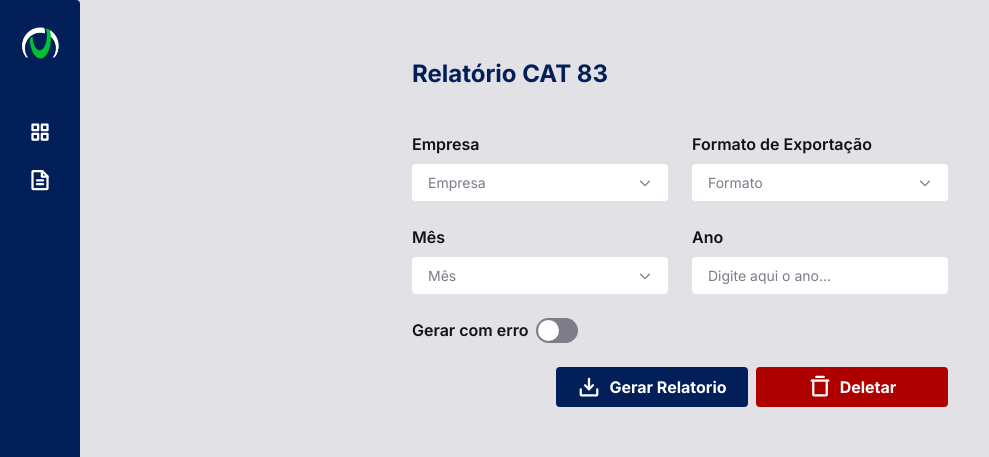
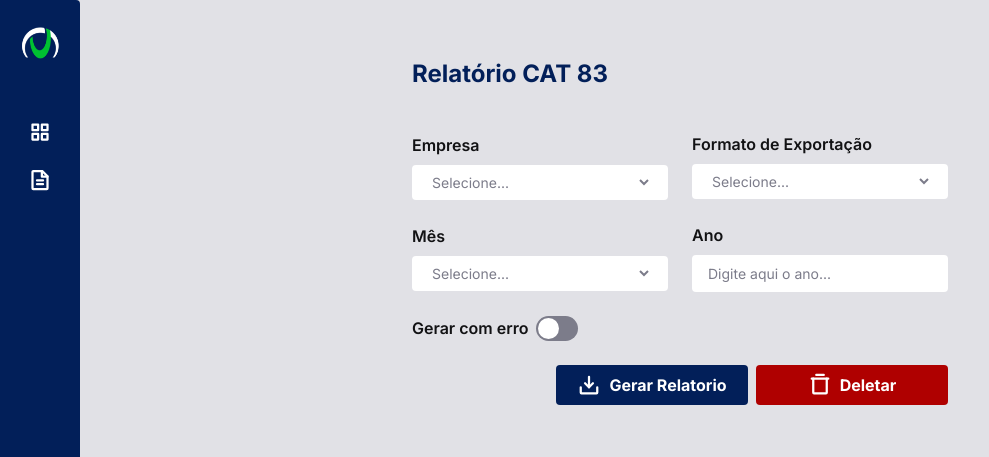
Before and after one commit to mboareto97/Cat83.React.App, a React (Vite) app: page /Relatorio in a window 1280 px wide. Shown: the top 457 px of the page, without its empty margins (0-989 px from the left). Built offline with nearby package versions, Linux system fonts and the light colour scheme.

Commit message:
Requisição axios: cors error

```diff
--- a/src/components/SelectInput.tsx
+++ b/src/components/SelectInput.tsx
@@ -1,72 +1,80 @@
 import * as SelectPrimitive from '@radix-ui/react-select';
 import clsx from 'clsx';
-import { CaretDown, CaretUp, Check } from 'phosphor-react';
+import { CaretDown, CaretUp, Check, Placeholder } from 'phosphor-react';
+import { ReactNode, SelectHTMLAttributes } from 'react';
 
 export interface SelectInputRootProps {
-    Data: Array<{Value:string, Text:string}>;
-    Placeholder?: string;
+    children: ReactNode;
 }
 
-export function SelectInput(props: SelectInputRootProps){
-    const placeholder = props.Placeholder ? props.Placeholder : 'Selecione...'
-
+function SelectInputRoot(props: SelectInputRootProps){
     return(
-        <div className='flex items-center w-64 gap-3'>
-            <SelectPrimitive.Root >
-                <SelectPrimitive.Trigger className=
+        <div className=
         {
             clsx
             (
-                        'inline-flex items-center justify-between w-full',
-                        'py-2 px-4 rounded gap-2 bg-white outline-none',
-                        'text-xs text-gray-300',
-                        'transition duration-500 ring-blue-700',
-                        'focus-within:ring-2 focus-within:text-blue-700',
+                'flex items-center w-64',
+                'py-2 px-4 gap-3 rounded bg-white',
+                'cursor-pointer transition duration-500',
+                'focus-within:ring-2 ring-blue-700',
                 'hover:shadow-square',
             )
         }>
-                    <SelectPrimitive.Value placeholder={placeholder} />
-                    <SelectPrimitive.Icon className=
-                    {
+            {props.children}
+        </div>
+    )
+}
+
+export interface SelectInputViewProps extends SelectHTMLAttributes<HTMLSelectElement>{
+    children: ReactNode;
+    campo: string;
+    eventChange: any;
+}
+
+function SelectInputView(props: SelectInputViewProps){
+    return(
+        <div className='flex items-center w-64 gap-3'>
+            <select onChange={event => props.eventChange(props.campo, event)} className={
                 clsx
                 (
-                            'flex items-center justify-center',
-                            'cursor-default text-gray-300'
+                    'flex-1',
+                    'outline-none bg-transparent cursor-pointer',
+                    'text-gray-300 text-xs',
+                    'focus:text-blue-700',
+                    'after:border-transparent'
                 )
             }>
-                        <CaretDown weight='bold'/>
-                    </SelectPrimitive.Icon>
-                </SelectPrimitive.Trigger>
-
-                <SelectPrimitive.Content className='w-full rounded overflow-hidden bg-white'>
-                    <SelectPrimitive.ScrollUpButton className='flex items-center justify-center cursor-default'>
-                        <SelectPrimitive.Icon>
-                            <CaretUp />
-                        </SelectPrimitive.Icon>
-                    </SelectPrimitive.ScrollUpButton>
-                    <SelectPrimitive.Viewport className='p-1 transition duration-500'>
-                        {props.Data.map((option, index) => (
-                            <SelectPrimitive.Item key={index} className=
-                            {
-                                clsx
-                                (
-                                    'relative flex items-center',
-                                    'py-2 px-2 gap-1 rounded',
-                                    'outline-none select-none text-xs text-blue-700',
-                                    'transition duration-300',
-                                    'hover:bg-blue-700 hover:text-white',
-                                )
-                            } value={option.Value}>
-                                <SelectPrimitive.ItemText>{option.Text}</SelectPrimitive.ItemText>
-                                <SelectPrimitive.ItemIndicator className='flex items-center justify-center w-6'>
-                                    <Check />
-                                </SelectPrimitive.ItemIndicator>
-                            </SelectPrimitive.Item>
-                        ))}
-                    </SelectPrimitive.Viewport>
-                </SelectPrimitive.Content>
-            </SelectPrimitive.Root>
+                {props.children}
+            </select>
         </div>
 
     )
 }
+
+export interface SelectInputItem{
+    default?: string;
+    dado: Array<{Value:number, Text:string}>;
+}
+
+function SelectInputItem(props: SelectInputItem) {
+    const itemDefault = props.default ? props.default : 'Selecione...'
+    return(
+        <>
+            <option>{itemDefault}</option>
+            {
+                props.dado.map
+                (
+                    (option, index) => (
+                        <option key={index} value={option.Value}>{option.Text}</option>
+                    )
+                )
+            }
+        </>
+    )
+}
+
+export const SelectInput = {
+    Root: SelectInputRoot,
+    View: SelectInputView,
+    Item: SelectInputItem,
+}
--- a/src/helpers/AxiosHelper.tsx
+++ b/src/helpers/AxiosHelper.tsx
@@ -5,7 +5,7 @@ export default axios.create(
     {
         baseURL: config.baseUrl,
         headers: {
-            "Content-type": "application-json"
+            "Content-type": "application/json"
         }
     }
 )
--- a/src/pages/Relatorio.tsx
+++ b/src/pages/Relatorio.tsx
@@ -6,53 +6,96 @@ import { Switch } from "../components/Switch";
 import { Text } from "../components/Text";
 import { TextInput } from "../components/TextInput";
 import { Cat83DataService } from "../services/Cat83.Service";
+import { MesesType } from "../types/MesesType";
+import { EmpresasType } from "../types/EmpresasType";
+import { FormatosType } from "../types/FormatosType";
 
 export function Relatorio() {
-    const Empresas = [{Value:'24', Text: 'Promissao I'}];
-    const Meses = [{Value:'1', Text: 'Janeiro'}, {Value:'2', Text: 'Fevereiro'}, {Value:'3', Text: 'Março'}, {Value:'4', Text: 'Abril'}];
-    const Formato = [{Value:'1', Text: '.xlsx'}, {Value:'2', Text: '.csv'}];
 
-    const[searchParams, setSearchParams] = useState<{
-        Empresa: any | null,
-        Mes: any | null,
-        Formato: any | null,
-        Ano: any | null,
-        GerarComErro: false
-    }>({Empresa: null, Mes: null, Formato: null, Ano: null, GerarComErro: false});
+    const[searchParams, setSearchParams] = useState({Empresa: 0, Mes: 0, Formato: 0, Ano: 0, GerarComErro: false});
 
     const handleSearch = () => {
-        setSearchParams({Empresa: 24, Mes: 10, Formato: 1, Ano: 2022, GerarComErro: false})
+        console.log(searchParams);
         Cat83DataService.GeraPlanilha(searchParams);
     };
 
     const handleDelete = () => {
-        setSearchParams({...searchParams, Empresa: 24, Mes: 10, Ano: 2022})
         Cat83DataService.RemovePlanlinha(searchParams);
     }
 
+    const handleChange = (campo:string, event: React.ChangeEvent<HTMLSelectElement>) => {
+        type obj = keyof typeof searchParams;
+        const campoChange = campo as obj;
+        const value = event.target.value;
+
+        setSearchParams({...searchParams, [campoChange]: Number(value)});
+    }
+
+    const typeToArray = (value: any) => {
+        return Object.keys(value)
+                        .filter
+                        (
+                            (id) => isNaN(Number(id))
+                        )
+                        .map
+                        (
+                            (text) =>
+                            {
+                                return {
+                                    Value: value[text as keyof typeof value], Text: text
+                                };
+                            }
+                        );
+    }
+
+
+    const MesesArray = typeToArray(MesesType);
+    const EmpresasArray = typeToArray(EmpresasType);
+    const FormatosArray = typeToArray(FormatosType);
+
     return(
-        <form className='flex flex-col gap-6 text-gray-900'>
+        <div className='flex flex-col gap-6 text-gray-900'>
             <div className='flex flex-col items-center gap-6 tablet:flex-row'>
                 <div className="flex flex-col gap-6 desktop:flex-row">
                     <label htmlFor="Empresa" className="flex flex-col gap-2">
                         <Text className="font-semibold">Empresa</Text>
-                        <SelectInput Data={Empresas} Placeholder='Empresa'/>
+                        <SelectInput.Root>
+                            <SelectInput.View campo='Empresa' eventChange={handleChange}>
+                                <SelectInput.Item dado={EmpresasArray} />
+                            </SelectInput.View>
+                        </SelectInput.Root>
                     </label>
                     <label htmlFor="Mes" className="flex flex-col gap-2">
                         <Text className="font-semibold">Mês</Text>
-                        <SelectInput Data={Meses} Placeholder='Mês'/>
+                        <SelectInput.Root>
+                            <SelectInput.View campo='Mes' eventChange={handleChange}>
+                                <SelectInput.Item dado={MesesArray} />
+                            </SelectInput.View>
+                        </SelectInput.Root>
                     </label>
                 </div>
                 <div className="flex flex-col gap-6 desktop:flex-row">
                     <label htmlFor="Formato" className="flex flex-col gap-2">
                         <Text className="font-semibold">Formato de Exportação</Text>
-                        <SelectInput Data={Formato} Placeholder='Formato' />
+                        <SelectInput.Root>
+                            <SelectInput.View campo='Formato' eventChange={handleChange}>
+                                <SelectInput.Item dado={FormatosArray} />
+                            </SelectInput.View>
+                        </SelectInput.Root>
                     </label>
 
                     <label htmlFor="Ano" className="flex flex-col gap-2">
                         <Text className="font-semibold">Ano</Text>
                         <TextInput.Root>
-                            <TextInput.Input maxLength={4} type="year" placeholder="Digite aqui o ano..." />
+                            <TextInput.Input
+                                maxLength={4}
+                                type="year"
+                                placeholder="Digite aqui o ano..."
+                                onChange=
+                                {
+                                    e => setSearchParams({...searchParams, Ano: Number(e.target.value)})
+                                }
+                            />
                         </TextInput.Root>
                     </label>
                 </div>
@@ -60,7 +103,7 @@ export function Relatorio() {
             <div className="flex flex-col items-center tablet:flex-row">
                 <div className="flex gap-2">
                     <Text className="font-semibold">Gerar com erro</Text>
-                    <Switch />
+                    <Switch onCheckedChange={e => setSearchParams({...searchParams, GerarComErro: e.valueOf()})} />
                 </div>
             </div>
             <div className="flex flex-col items-center justify-end gap-2 tablet:flex-row">
@@ -77,6 +120,6 @@ export function Relatorio() {
                     <Button.Action onClick={handleDelete}>Deletar</Button.Action>
                 </Button.Root>
             </div>
-        </form>
+        </div>
     )
 }
--- a/src/services/Cat83.Service.tsx
+++ b/src/services/Cat83.Service.tsx
@@ -14,10 +14,14 @@ export class Cat83DataService{
                         FormatoExportacao: queryParams.Formato,
                         Ano: queryParams.Ano,
                         GerarPlanilhaComErro: queryParams.GerarComErro
+                    },
+                    headers:
+                    {
+                        "Content-type": "application/json"
                     }
                 }
             )
-            .then((response) => response.data.dados)
+            .then((response) => console.log(response))
             .catch((error) => {
                 console.log(error);
             })
--- /dev/null
+++ b/src/types/EmpresasType.tsx
@@ -0,0 +1,3 @@
+export enum EmpresasType{
+    Promissao = 24
+}
--- /dev/null
+++ b/src/types/FormatosType.tsx
@@ -0,0 +1,4 @@
+export enum FormatosType{
+    xlsx = 1,
+    csv
+}
--- /dev/null
+++ b/src/types/MesesType.tsx
@@ -0,0 +1,14 @@
+export enum MesesType{
+    Janeiro = 1,
+    Fevereiro,
+    Marco,
+    Abril,
+    Maio,
+    Junho,
+    Julho,
+    Agosto,
+    Setembro,
+    Outubro,
+    Novembro,
+    Dezembro
+}
```
Also changed, not shown: src/components/Switch.tsx (+4 -4 lines), 1 other file (tests, documents, lock files or other folders). Lines whose indentation alone changed are shown as unchanged.
